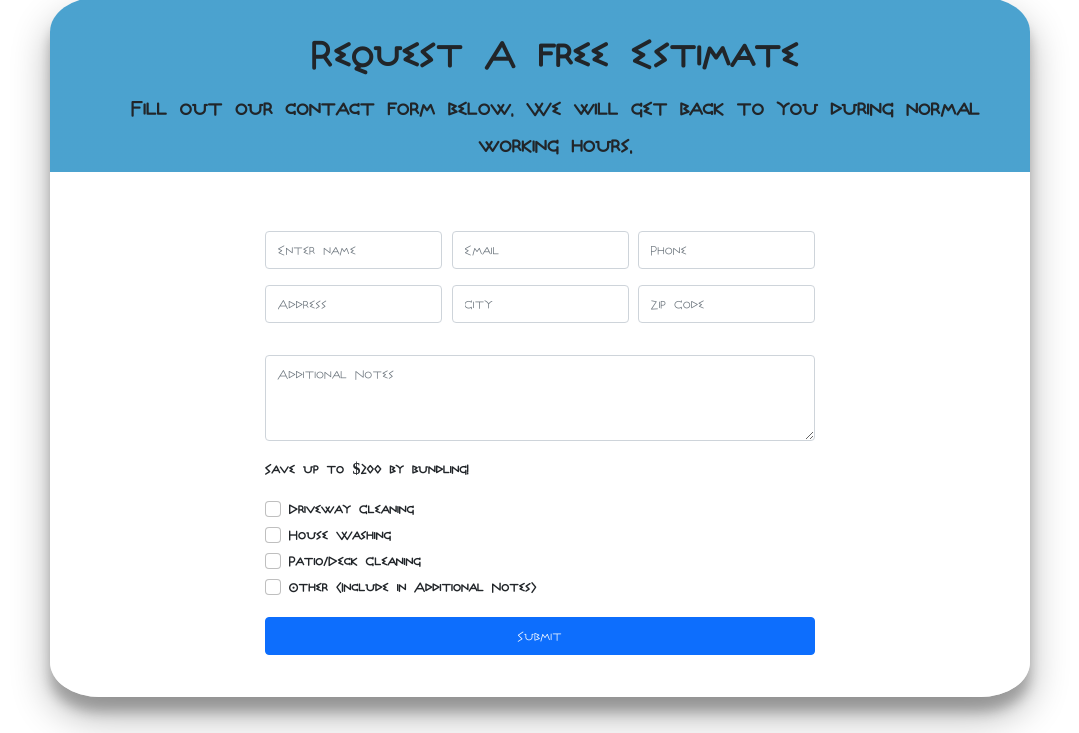
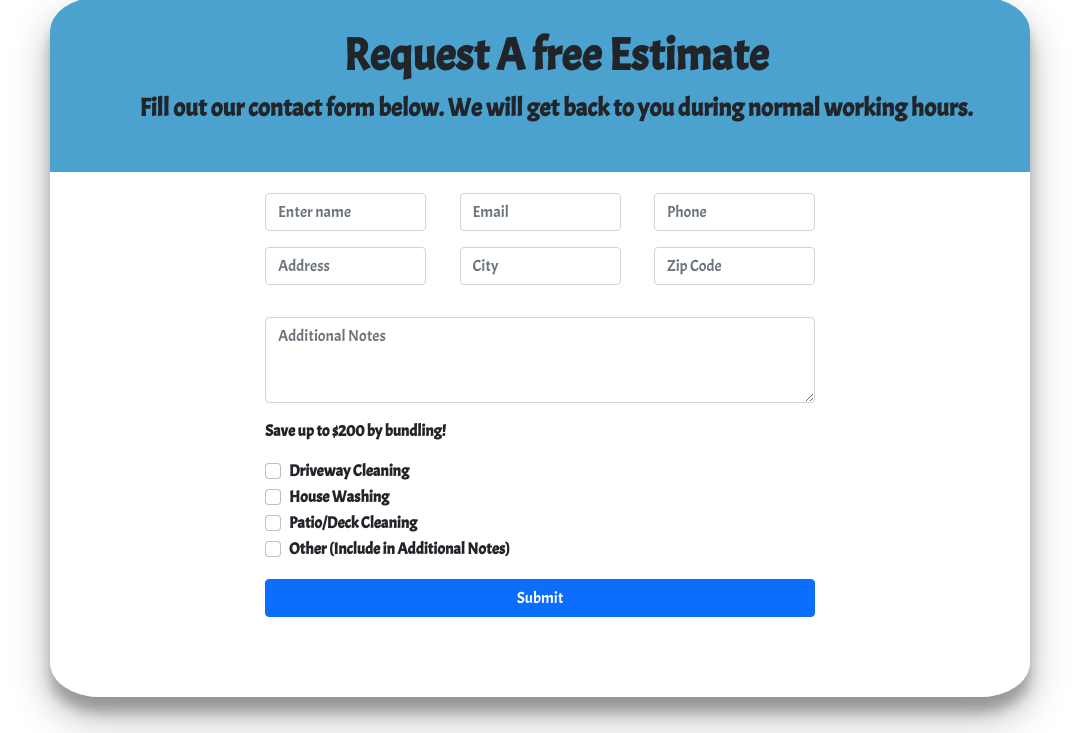
Before and after one commit to AGRTECH/alins-power-washing, a React app: page /contact in a window 1280 px wide. Shown: the part 67-800 px from the top of the page, without its empty margins (100-1179 px from the left). Built offline with nearby package versions, Linux system fonts and the light colour scheme.

Commit message:
change font

```diff
--- a/src/components/App.module.css
+++ b/src/components/App.module.css
@@ -1,8 +1,12 @@
+@import url("https://fonts.googleapis.com/css2?family=Alfa+Slab+One&family=Kanit:ital,wght@1,300&family=Titillium+Web:ital,wght@0,300;0,400;0,600;1,300&display=swap");
+@import url("https://fonts.googleapis.com/css2?family=Acme&family=Alfa+Slab+One&family=Kanit:ital,wght@1,300&family=Titillium+Web:ital,wght@0,300;0,400;0,600;1,300&display=swap");
 * {
   margin: 0;
   padding: 0;
   box-sizing: border-box;
-  font-family: Olympus;
+  font-family: "Acme", sans-serif;
+  /* font-family: "Kanit", sans-serif;
+  font-family: "Titillium Web", sans-serif; */
   font-weight: bold;
 }
 
@@ -73,7 +77,6 @@
   font-size: 45px;
   font-weight: bold;
   text-align: center;
-  font-family: Olympus;
 }
 
 .form {
```
